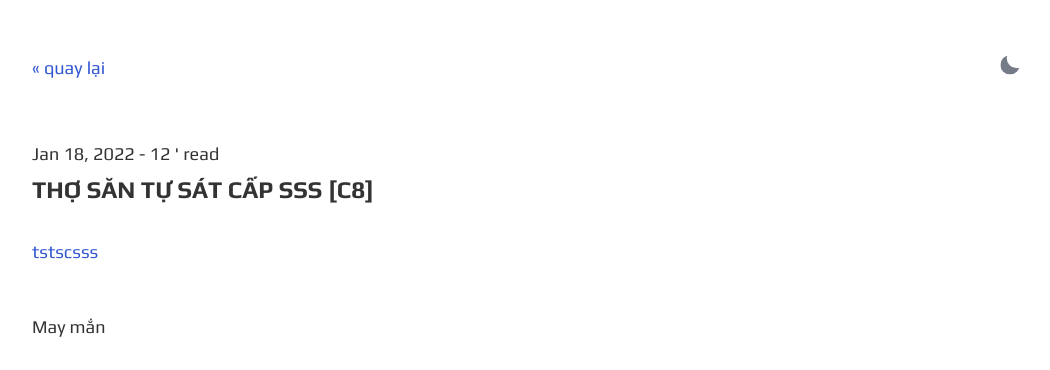
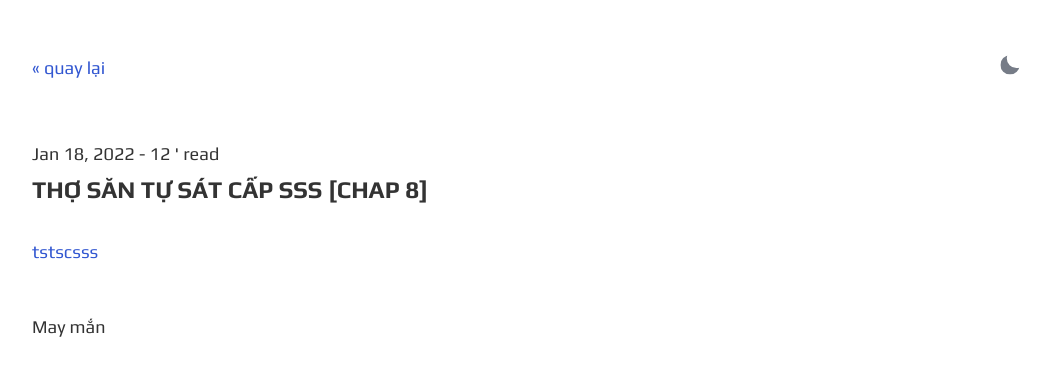
Before and after one commit to kuhekin/gesko, a Jekyll site: the page built from _posts/2022-01-18-Thợ săn tự sát cấp SSS_chap 8.md, in a window 1280 px wide and 900 px high. Shown: the top 370 px of the window, without its empty margins (113-1163 px from the left). Built offline with Jekyll 4.4.1, drawn with Linux system fonts in a browser that asks for light colours; comment, search, counter and statistics services are not loaded.

Commit message:
Update 2022-01-18-Thợ săn tự sát cấp SSS_chap 8.md

```diff
--- a/_posts/2022-01-18-Thợ săn tự sát cấp SSS_chap 8.md
+++ b/_posts/2022-01-18-Thợ săn tự sát cấp SSS_chap 8.md
@@ -1,6 +1,6 @@
 ---
 layout: post
-title: Thợ săn tự sát cấp SSS [C8]
+title: Thợ săn tự sát cấp SSS [Chap 8]
 description: Chapter 8
 summary: Cùng tìm hiểu tiếp câu chuyện lần trước nào
 tags: tstscsss
```
